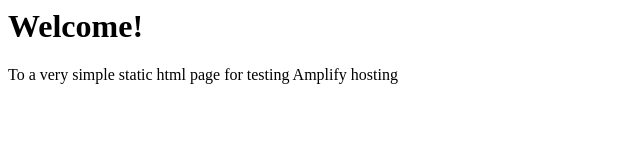
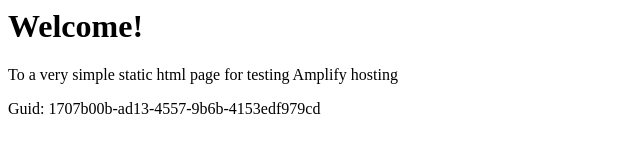
Before and after one commit to aws-aemilia-pdx/Github-PR-Commit-Integration-Test-DoNotTouch-Gith-P5X5MO5I-v1-gamma-us-west-2, a website: page src/index.html in a window 1280 px wide. Shown: the whole page, without its empty margins (0-640 px from the left). Drawn offline with Linux system fonts and the light colour scheme.

Commit message:
commit from integ tests

```diff
--- a/src/index.html
+++ b/src/index.html
@@ -1,3 +1,5 @@
+
+
 <html lang="en">
 
 <head>
@@ -10,6 +12,6 @@
 <body>
     <h1>Welcome!</h1>
     <p>To a very simple static html page for testing Amplify hosting</p>
-</body>
+    <p>Guid: 1707b00b-ad13-4557-9b6b-4153edf979cd</p></body>
 
 </html>
```
